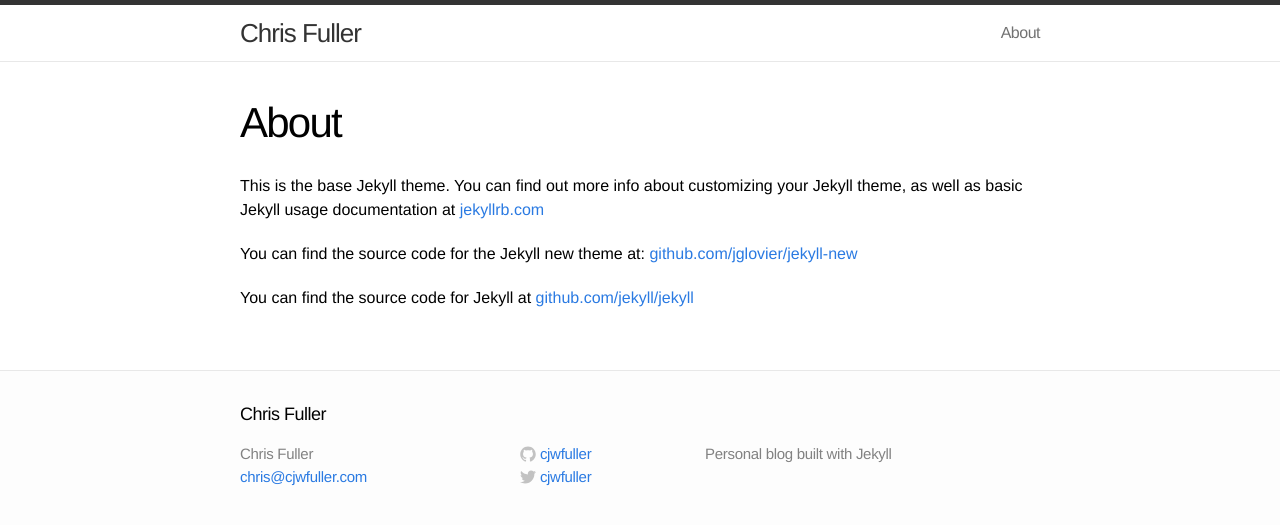
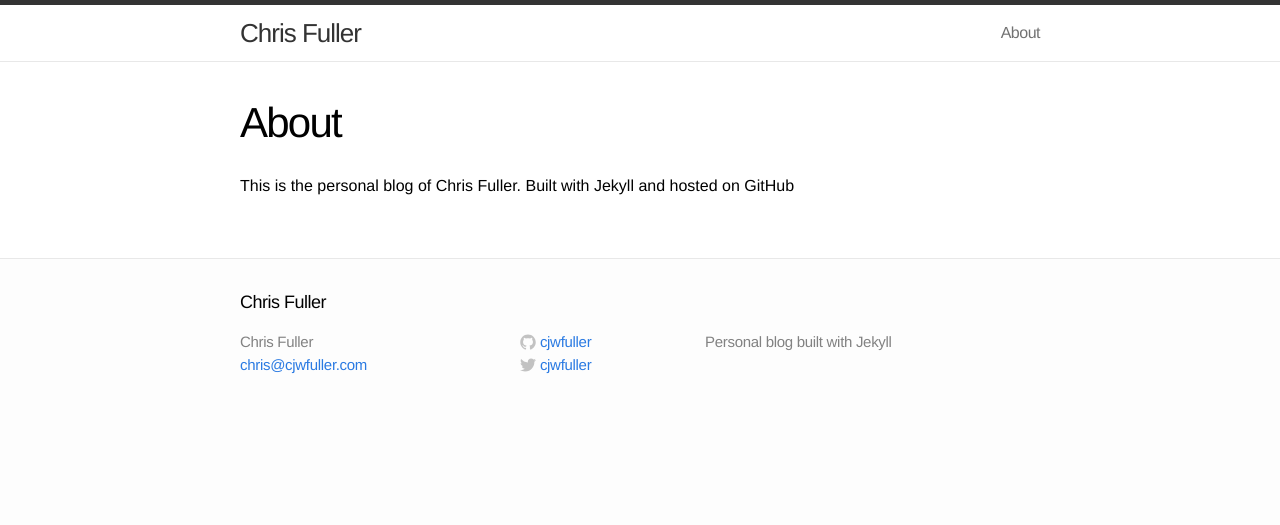
Before and after one commit to cjwfuller/cjwfuller.github.io, a Jekyll site: the page built from about.md, in a window 1280 px wide. Shown: the top 525 px of the page. Built offline with Jekyll 4.4.1, drawn with Linux system fonts in a browser that asks for light colours.

Commit message:
replace default about page content

```diff
--- a/about.md
+++ b/about.md
@@ -4,8 +4,4 @@
 permalink: /about/
 ---
 
-This is the base Jekyll theme. You can find out more info about customizing your Jekyll theme, as well as basic Jekyll usage documentation at [jekyllrb.com](http://jekyllrb.com/)
-
-You can find the source code for the Jekyll new theme at: [github.com/jglovier/jekyll-new](https://github.com/jglovier/jekyll-new)
-
-You can find the source code for Jekyll at [github.com/jekyll/jekyll](https://github.com/jekyll/jekyll)
+This is the personal blog of Chris Fuller.  Built with Jekyll and hosted on GitHub
```
